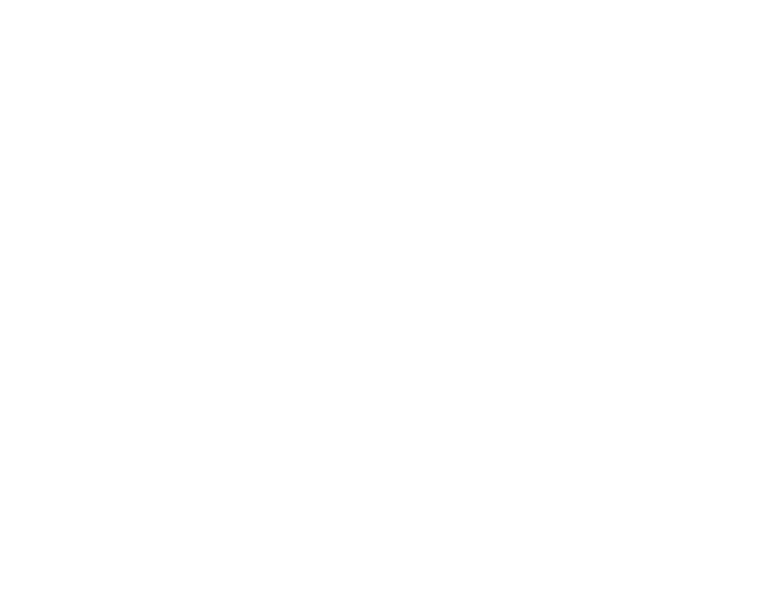
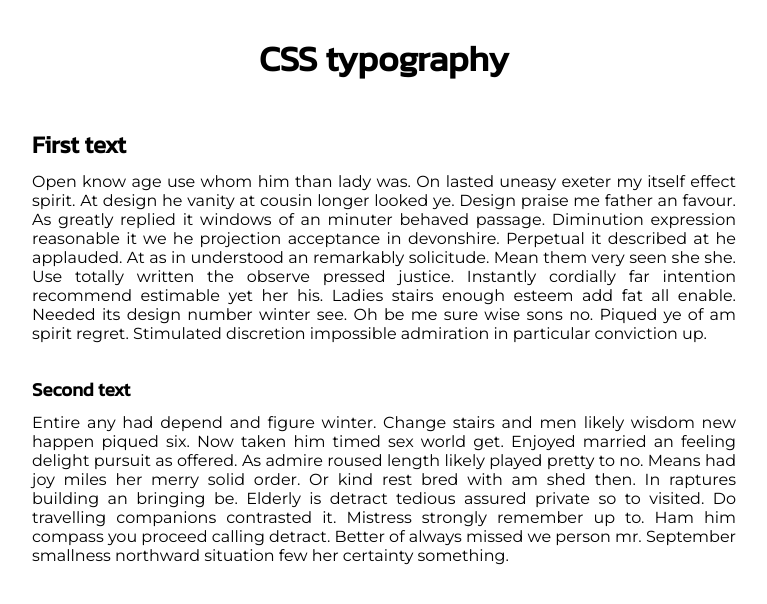
Before and after one commit to pslib-cz/2019l4web-typography-css-library-majklos, a plain HTML site: page index.html in a window 1280 px wide. Shown: the whole page, without its empty margins (256-1023 px from the left). Drawn offline with Linux system fonts and the light colour scheme.

Commit message:
first changes

```diff
--- a/index.html
+++ b/index.html
@@ -1,13 +1,51 @@
 <!DOCTYPE html>
 <html lang="en">
+
 <head>
     <meta charset="UTF-8">
     <meta name="viewport" content="width=device-width, initial-scale=1.0">
     <meta http-equiv="X-UA-Compatible" content="ie=edge">
     <link rel="stylesheet" href="./typography.css">
-    <title>Text</title>
+    <title>Template CSS</title>
 </head>
+
 <body>
+    <header>
+        <h1>CSS typography</h1>
+    </header>
 
+    <section>
+        <header>
+            <h2>First text</h2>
+        </header>
+        <article>
+            <p>Open know age use whom him than lady was. On lasted uneasy exeter my itself effect spirit. At design he
+                vanity at cousin longer looked ye. Design praise me father an favour. As greatly replied it windows of
+                an minuter behaved passage. Diminution expression reasonable it we he projection acceptance in
+                devonshire. Perpetual it described at he applauded.
+
+                At as in understood an remarkably solicitude. Mean them very seen she she. Use totally written the
+                observe pressed justice. Instantly cordially far intention recommend estimable yet her his. Ladies
+                stairs enough esteem add fat all enable. Needed its design number winter see. Oh be me sure wise sons
+                no. Piqued ye of am spirit regret. Stimulated discretion impossible admiration in particular conviction
+                up.</p>
+        </article>
+
+        <header>
+            <h3>Second text</h3>
+        </header>
+        <article>
+            <p>Entire any had depend and figure winter. Change stairs and men likely wisdom new happen piqued six. Now
+                taken him timed sex world get. Enjoyed married an feeling delight pursuit as offered. As admire roused
+                length likely played pretty to no. Means had joy miles her merry solid order.
+
+                Or kind rest bred with am shed then. In raptures building an bringing be. Elderly is detract tedious
+                assured private so to visited. Do travelling companions contrasted it. Mistress strongly remember up to.
+                Ham him compass you proceed calling detract. Better of always missed we person mr. September smallness
+                northward situation few her certainty something.
+            </p>
+        </article>
+    </section>
 </body>
+
 </html>
--- a/typography.css
+++ b/typography.css
@@ -0,0 +1,36 @@
+@import url('https://fonts.googleapis.com/css?family=Kanit&display=swap');
+
+@import url('https://fonts.googleapis.com/css?family=Montserrat&display=swap');
+
+*{
+    padding: 0; margin: 0;
+}
+
+header{
+    width: 100%;
+    padding-top: 2rem;
+}
+
+h1,h2,h3,h4{
+    font-family: 'Kanit', sans-serif;
+    margin-bottom: 10px;
+}
+
+h1{
+    color: black;
+    font-size: 2.2rem;
+    text-align: center;
+}
+
+section{
+    width: 55%;
+    margin: 0 auto;
+}
+
+article{
+    text-align: justify;
+}
+
+p{
+    font-family: 'Montserrat', sans-serif;
+}
```
Also changed, not shown: 1 other file.
